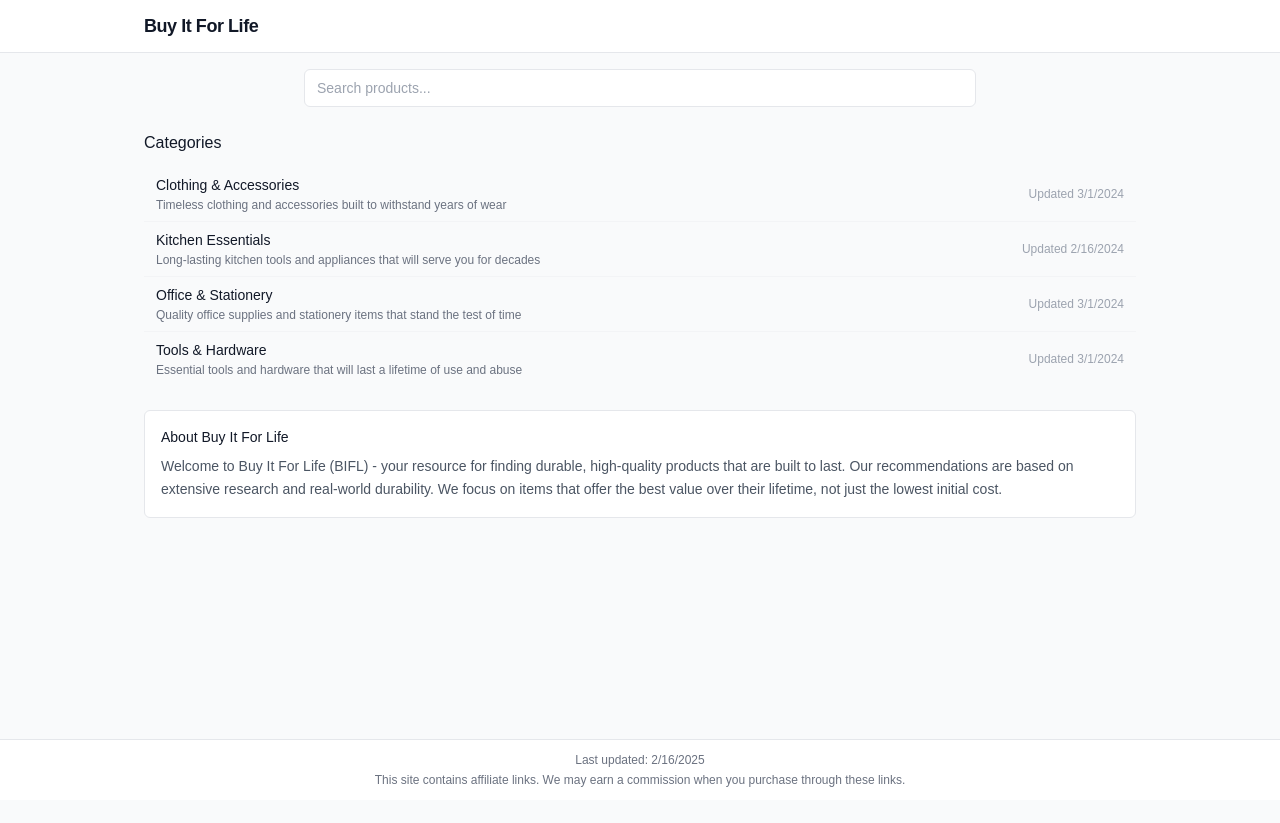
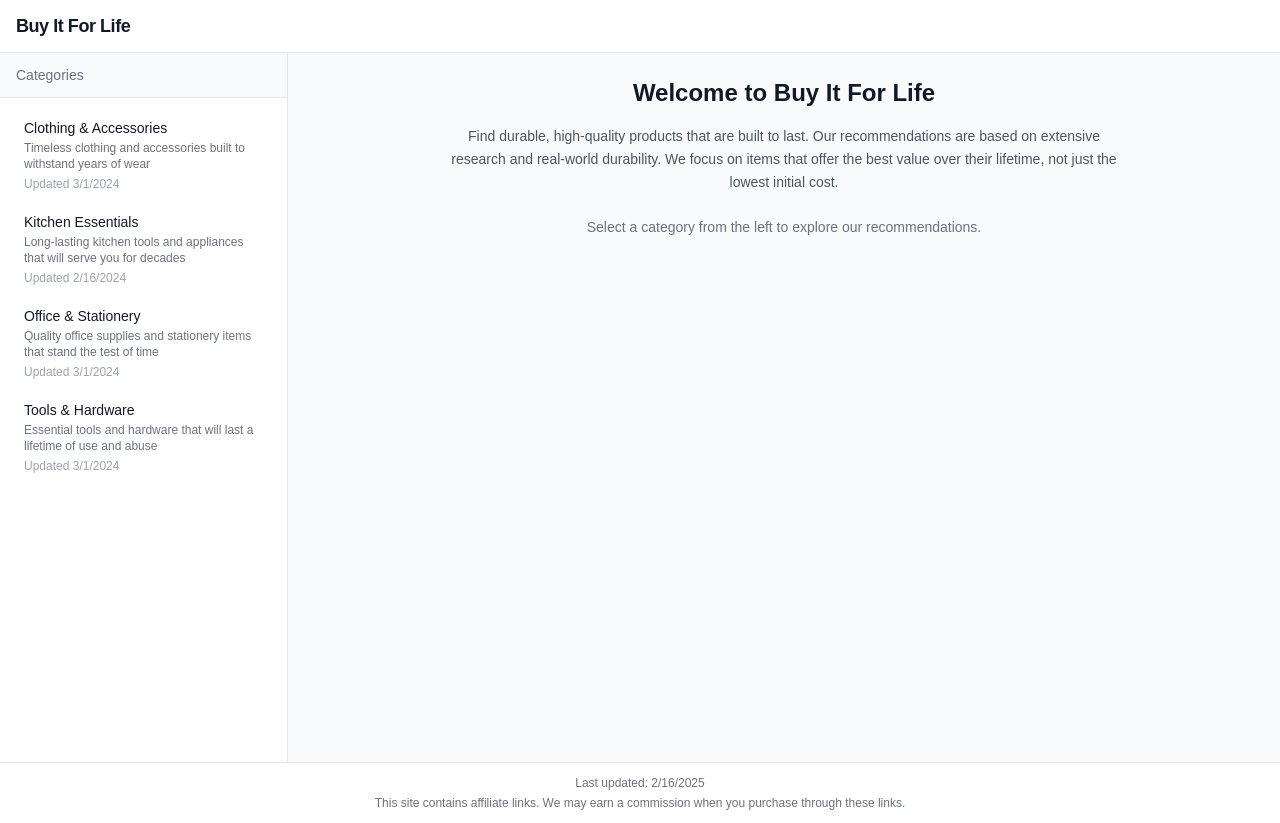
Before and after one commit to SparkyWoo/bifl, a Next.js app: page / in a window 1280 px wide. Before the commit the page ends 800 px from the top, so only its background shows below. Built offline with nearby package versions, Linux system fonts and the light colour scheme.

Commit message:
improve ui/ux v3

```diff
--- a/app/categories/[id]/page.tsx
+++ b/app/categories/[id]/page.tsx
@@ -99,34 +99,12 @@ export default async function CategoryPage({ params }: PageProps) {
   }
 
   return (
-    <div className="space-y-6">
-      <div className="flex flex-col space-y-4">
-        <Link
-          href="/"
-          className="text-sm text-blue-500 hover:text-blue-600 flex items-center w-fit"
-        >
-          <svg
-            className="w-4 h-4 mr-1"
-            fill="none"
-            stroke="currentColor"
-            viewBox="0 0 24 24"
-          >
-            <path
-              strokeLinecap="round"
-              strokeLinejoin="round"
-              strokeWidth={2}
-              d="M10 19l-7-7m0 0l7-7m-7 7h18"
-            />
-          </svg>
-          Back to Categories
-        </Link>
-
-        <div>
-          <h1 className="text-lg font-medium text-gray-900">{content.title}</h1>
-          <p className="text-sm text-gray-500 mt-1">
-            Last updated: {new Date(content.lastUpdated).toLocaleDateString()}
-          </p>
-        </div>
+    <div className="max-w-4xl space-y-6">
+      <div>
+        <h1 className="text-xl font-medium text-gray-900">{content.title}</h1>
+        <p className="text-sm text-gray-500 mt-1">
+          Last updated: {new Date(content.lastUpdated).toLocaleDateString()}
+        </p>
       </div>
 
       <div className="bg-white border border-gray-200 rounded-md p-4">
--- a/app/layout.tsx
+++ b/app/layout.tsx
@@ -1,6 +1,9 @@
 import type { Metadata } from "next";
 import { Inter } from "next/font/google";
 import "./globals.css";
+import { getAllCategories } from "./lib/categories";
+import Link from "next/link";
+import { Category } from "./lib/types";
 
 const inter = Inter({
   subsets: ["latin"],
@@ -13,6 +16,40 @@ export const metadata: Metadata = {
   keywords: "BIFL, buy it for life, durable products, long-lasting products, quality products",
 };
 
+async function CategoryList() {
+  const categories = await getAllCategories()
+
+  return (
+    <nav className="w-72 border-r border-gray-200 bg-white">
+      <div className="sticky top-0">
+        <div className="px-4 py-3 border-b border-gray-200 bg-gray-50">
+          <h2 className="text-sm font-medium text-gray-500">Categories</h2>
+        </div>
+        <div className="h-[calc(100vh-8.5rem)] overflow-y-auto px-3 py-3">
+          <ul className="space-y-1">
+            {categories.map((category: Category) => (
+              <li key={category.id}>
+                <Link
+                  href={`/categories/${category.id}`}
+                  className="flex flex-col px-3 py-2 text-sm rounded-md hover:bg-gray-50 transition-colors"
+                >
+                  <span className="font-medium text-gray-900">{category.title}</span>
+                  <span className="text-xs text-gray-500 mt-0.5 line-clamp-2">
+                    {category.description}
+                  </span>
+                  <span className="text-xs text-gray-400 mt-1">
+                    Updated {new Date(category.lastUpdated).toLocaleDateString()}
+                  </span>
+                </Link>
+              </li>
+            ))}
+          </ul>
+        </div>
+      </div>
+    </nav>
+  )
+}
+
 export default function RootLayout({
   children,
 }: {
@@ -22,20 +59,23 @@ export default function RootLayout({
     <html lang="en" className={`${inter.variable} font-sans antialiased`}>
       <body className="min-h-screen bg-gray-50 text-gray-900 text-sm">
         <div className="min-h-screen flex flex-col">
-          <header className="bg-white border-b border-gray-200">
-            <div className="mx-auto max-w-5xl px-4 py-3">
+          <header className="bg-white border-b border-gray-200 sticky top-0 z-10">
+            <div className="mx-auto px-4 py-3">
               <h1 className="text-lg font-semibold tracking-tight text-gray-900">
                 Buy It For Life
               </h1>
             </div>
           </header>
-          <main className="flex-1 py-4">
-            <div className="mx-auto max-w-5xl px-4">
-              {children}
-            </div>
-          </main>
-          <footer className="bg-white border-t border-gray-200 mt-8">
-            <div className="mx-auto max-w-5xl px-4 py-3">
+          <div className="flex-1 flex">
+            <CategoryList />
+            <main className="flex-1 min-h-[calc(100vh-8.5rem)]">
+              <div className="p-6">
+                {children}
+              </div>
+            </main>
+          </div>
+          <footer className="bg-white border-t border-gray-200">
+            <div className="mx-auto px-4 py-3">
               <p className="text-center text-xs text-gray-500">
                 Last updated: {new Date().toLocaleDateString()}
                 <br />
--- a/app/page.tsx
+++ b/app/page.tsx
@@ -1,47 +1,16 @@
-import Link from 'next/link'
-import { SearchBox } from './components/SearchBox'
-import { getAllCategories } from './lib/categories'
-
-export default async function Home() {
-  const categories = await getAllCategories()
-
+export default function Home() {
   return (
-    <div className="space-y-6">
-      <div className="mx-auto max-w-2xl">
-        <SearchBox categories={categories} />
-      </div>
-
-      <div className="space-y-3">
-        <h2 className="text-base font-medium text-gray-900">Categories</h2>
-        <ul className="divide-y divide-gray-100">
-          {categories.map((category) => (
-            <li key={category.id}>
-              <Link
-                href={`/categories/${category.id}`}
-                className="flex items-center justify-between px-3 py-2 hover:bg-white rounded-md transition-colors"
-              >
-                <div>
-                  <span className="text-sm font-medium text-gray-900">{category.title}</span>
-                  <p className="text-xs text-gray-500 mt-0.5">{category.description}</p>
-                </div>
-                <span className="text-xs text-gray-400">
-                  Updated {new Date(category.lastUpdated).toLocaleDateString()}
-                </span>
-              </Link>
-            </li>
-          ))}
-        </ul>
-      </div>
-
-      <div className="rounded-md bg-white p-4 border border-gray-200 text-sm">
-        <h2 className="font-medium text-gray-900 mb-2">About Buy It For Life</h2>
-        <p className="text-gray-600 text-sm leading-relaxed">
-          Welcome to Buy It For Life (BIFL) - your resource for finding durable,
-          high-quality products that are built to last. Our recommendations are
-          based on extensive research and real-world durability. We focus on items
-          that offer the best value over their lifetime, not just the lowest
-          initial cost.
-        </p>
+    <div className="max-w-2xl mx-auto text-center">
+      <h1 className="text-2xl font-bold text-gray-900 mb-4">
+        Welcome to Buy It For Life
+      </h1>
+      <p className="text-gray-600 text-sm leading-relaxed mb-6">
+        Find durable, high-quality products that are built to last. Our recommendations
+        are based on extensive research and real-world durability. We focus on items
+        that offer the best value over their lifetime, not just the lowest initial cost.
+      </p>
+      <div className="text-sm text-gray-500">
+        Select a category from the left to explore our recommendations.
       </div>
     </div>
   )
```
